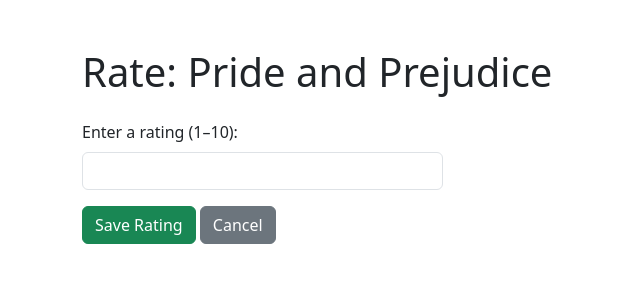
After one commit to Nugamoto/Book_Alchemy, a Flask app: page /book/1/rating in a window 1280 px wide. The commit adds this page. Shown: the top 300 px of the page, without its empty margins (0-640 px from the left). Run offline with Flask 3, Linux system fonts and the light colour scheme.

Commit message:
feat: add ability to rate or update rating for books

```diff
--- a/app.py
+++ b/app.py
@@ -71,8 +71,16 @@
         title = request.form.get("title", "").strip()
         publication_year = int(request.form.get("publication_year", "").strip())
         author_id = int(request.form.get("author_id", "").strip())
-        book = Book(isbn=isbn, title=title, publication_year=publication_year, author_id=author_id)
+        rating = request.form.get("rating", "").strip()
+        rating = int(rating) if rating.isdigit() else None
 
+        book = Book(
+            isbn=isbn,
+            title=title,
+            publication_year=publication_year,
+            author_id=author_id,
+            rating=rating
+        )
         db.session.add(book)
         db.session.commit()
         flash("Book successfully added!")
@@ -125,5 +133,22 @@
     return render_template("author_detail.html", author=author)
 
 
+@app.route("/book/<int:book_id>/rating", methods=["GET", "POST"])
+def rate_book(book_id):
+    book = Book.query.get_or_404(book_id)
+
+    if request.method == "POST":
+        rating = request.form.get("rating", "").strip()
+        if rating.isdigit() and 1 <= int(rating) <= 10:
+            book.rating = int(rating)
+            db.session.commit()
+            flash(f"Rating for '{book.title}' was updated to {book.rating}/10.")
+            return redirect(url_for("home"))
+        else:
+            flash("Please enter a valid rating from 1 to 10.")
+
+    return render_template("rate_book.html", book=book)
+
+
 if __name__ == "__main__":
     app.run(debug=True)
--- a/data_models.py
+++ b/data_models.py
@@ -26,6 +26,7 @@
     isbn = db.Column(db.String(13), nullable=False)
     title = db.Column(db.String(100), nullable=False)
     publication_year = db.Column(db.Integer, nullable=False)
+    rating = db.Column(db.Integer, nullable=True)
     author_id = db.Column(db.Integer, db.ForeignKey('authors.id'), nullable=False)
 
     def __str__(self):
--- a/templates/add_book.html
+++ b/templates/add_book.html
@@ -54,6 +54,11 @@
     </div>
 
     <div class="col-md-6">
+        <label for="rating" class="form-label">Rating (1–10)</label>
+        <input type="number" class="form-control" id="rating" name="rating" min="1" max="10">
+    </div>
+
+    <div class="col-md-6">
         <label for="author_id" class="form-label">Author</label>
         <select class="form-select" id="author_id" name="author_id" required>
             {% for author in authors %}
--- a/templates/book_detail.html
+++ b/templates/book_detail.html
@@ -38,7 +38,10 @@
                 <p class="card-text"><strong>ISBN:</strong> {{ book.isbn }}</p>
                 <p class="card-text"><strong>Year:</strong> {{ book.publication_year }}</p>
                 <p class="card-text"><strong>Author:</strong>
-                    <a href="{{ url_for('author_detail', author_id=book.author.id) }}">{{ book.author.name }}</a>
+                    {% if book.rating %}
+                <p class="card-text"><strong>Rating:</strong> {{ book.rating }}/10</p>
+                {% endif %}
+                <a href="{{ url_for('author_detail', author_id=book.author.id) }}">{{ book.author.name }}</a>
                 </p>
             </div>
         </div>
--- /dev/null
+++ b/templates/rate_book.html
@@ -0,0 +1,35 @@
+<!DOCTYPE html>
+<html lang="en">
+<head>
+    <meta charset="UTF-8"/>
+    <meta name="viewport" content="width=device-width, initial-scale=1.0"/>
+    <title>Rate {{ book.title }}</title>
+    <link href="https://cdn.jsdelivr.net/npm/bootstrap@5.3.0/dist/css/bootstrap.min.css" rel="stylesheet">
+</head>
+<body class="container my-5">
+
+<h1 class="mb-4">Rate: {{ book.title }}</h1>
+
+{% with messages = get_flashed_messages() %}
+{% if messages %}
+<div class="alert alert-info">
+    {% for message in messages %}
+    <p class="mb-0">{{ message }}</p>
+    {% endfor %}
+</div>
+{% endif %}
+{% endwith %}
+
+<form method="post" class="row g-3">
+    <div class="col-md-4">
+        <label for="rating" class="form-label">Enter a rating (1–10):</label>
+        <input type="number" class="form-control" id="rating" name="rating" min="1" max="10" required>
+    </div>
+    <div class="col-12">
+        <button type="submit" class="btn btn-success">Save Rating</button>
+        <a href="{{ url_for('home') }}" class="btn btn-secondary">Cancel</a>
+    </div>
+</form>
+
+</body>
+</html>
```
Also changed, not shown: templates/home.html (+12 -0 lines), data/library.sqlite.
